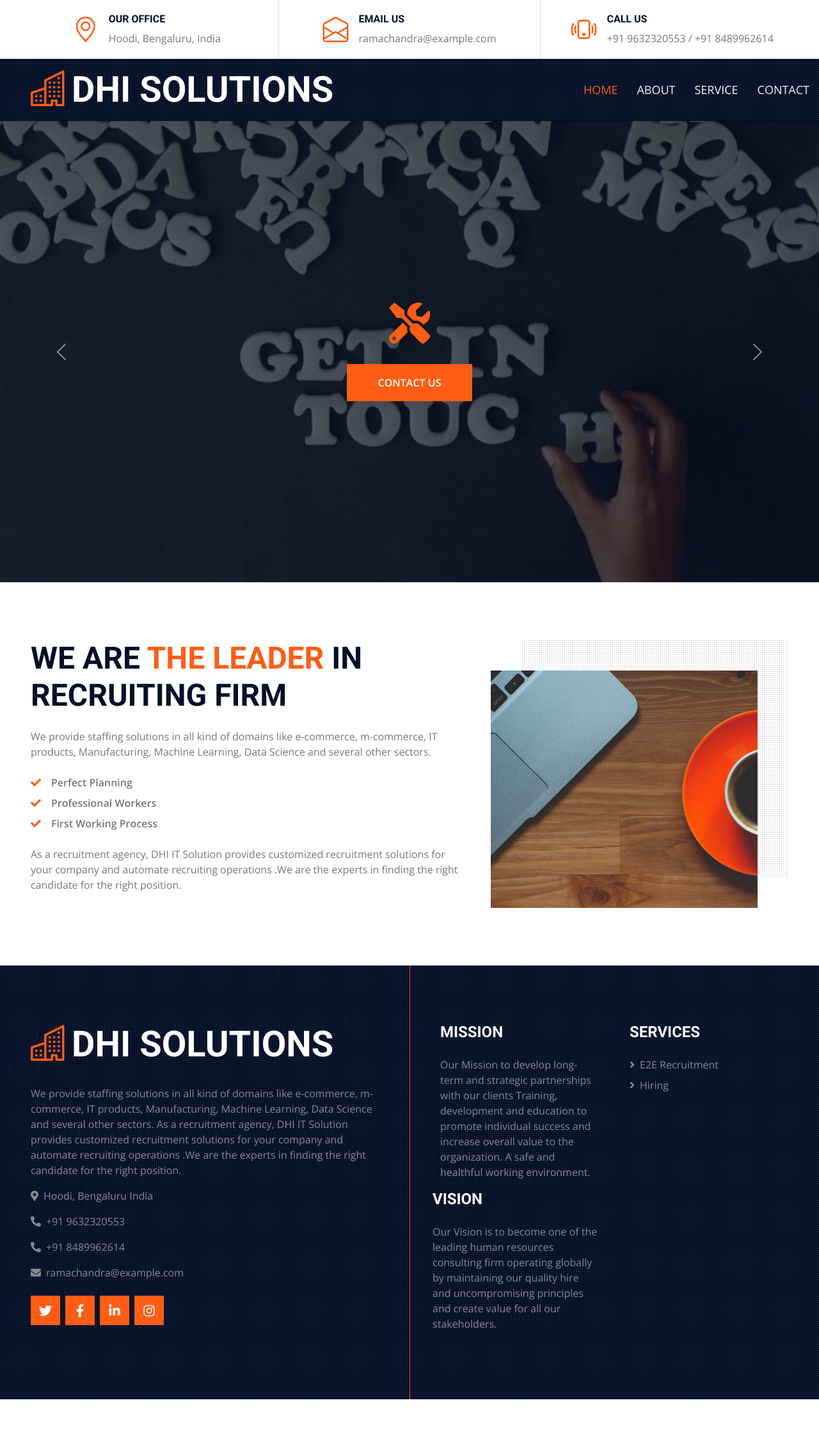
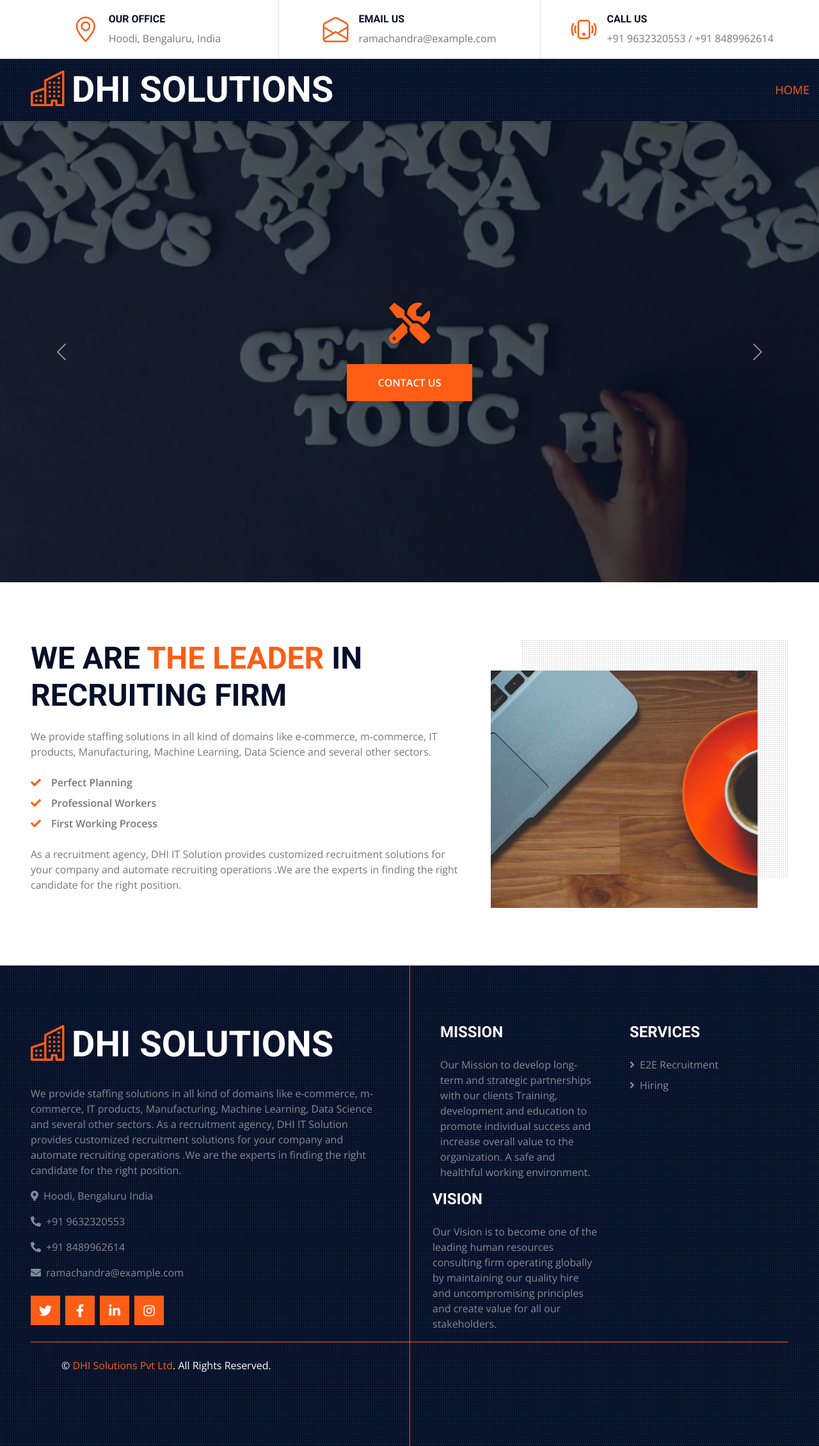
Before and after one commit to ramachandra1022/dhi_solution, a plain HTML site: page index.html in a window 1280 px wide. Shown: the whole page at 64% size. Before the commit the page ends 2187 px from the top, so only its background shows below. Drawn offline with nearby package versions, Linux system fonts and the light colour scheme.

Commit message:
Add files via upload

```diff
--- a/index.html
+++ b/index.html
@@ -79,8 +79,8 @@
             <div class="collapse navbar-collapse" id="navbarCollapse">
                 <div class="navbar-nav ms-auto py-0">
                     <a href="index.html" class="nav-item nav-link active">Home</a>
-                    <a href="about.html" class="nav-item nav-link">About</a>
-                    <a href="service.html" class="nav-item nav-link">Service</a>
+<!--                    <a href="about.html" class="nav-item nav-link">About</a>-->
+<!--                    <a href="service.html" class="nav-item nav-link">Service</a>-->
 <!--                    <div class="nav-item dropdown">-->
 <!--                        <a href="#" class="nav-link dropdown-toggle" data-bs-toggle="dropdown">Pages</a>-->
 <!--                        <div class="dropdown-menu m-0">-->
@@ -91,7 +91,7 @@
 <!--                            <a href="detail.html" class="dropdown-item">Blog Detail</a>-->
 <!--                        </div>-->
 <!--                    </div>-->
-                    <a href="contact.html" class="nav-item nav-link">Contact</a>
+<!--                    <a href="contact.html" class="nav-item nav-link">Contact</a>-->
 <!--                    <a href="" class="nav-item nav-link bg-primary text-white px-5 ms-3 d-none d-lg-block">Get A Quote <i class="bi bi-arrow-right"></i></a>-->
                 </div>
             </div>
@@ -711,16 +711,16 @@
         </div>
     </div>
 
-<!--    <div class="container-fluid bg-dark bg-light-radial text-white border-top border-primary px-0">-->
-<!--        <div class="d-flex flex-column flex-md-row justify-content-between">-->
-<!--            <div class="py-4 px-5 text-center text-md-start">-->
-<!--                <p class="mb-0">&copy; <a class="text-primary" href="#">DHI Solutions Pvt Ltd</a>. All Rights Reserved.</p>-->
-<!--            </div>-->
+    <div class="container-fluid bg-dark bg-light-radial text-white border-top border-primary px-0">
+        <div class="d-flex flex-column flex-md-row justify-content-between">
+            <div class="py-4 px-5 text-center text-md-start">
+                <p class="mb-0">&copy; <a class="text-primary" href="#">DHI Solutions Pvt Ltd</a>. All Rights Reserved.</p>
+            </div>
 <!--            <div class="py-4 px-5 bg-primary footer-shape position-relative text-center text-md-end">-->
 <!--                <p class="mb-0">Designed by <a class="text-dark" href="https://htmlcodex.com">HTML Codex</a></p>-->
 <!--            </div>-->
-<!--        </div>-->
-<!--    </div>-->
+        </div>
+    </div>
     <!-- Footer End -->
 
 
```
